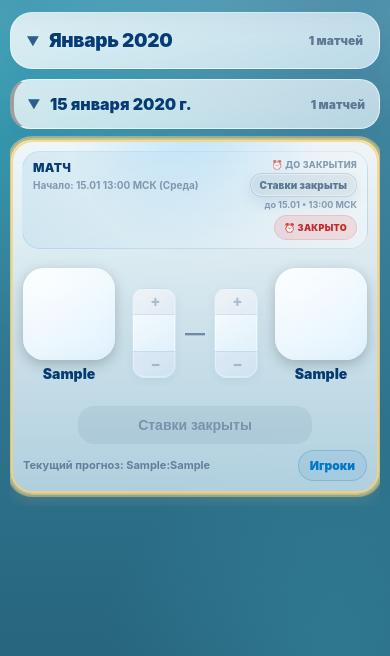
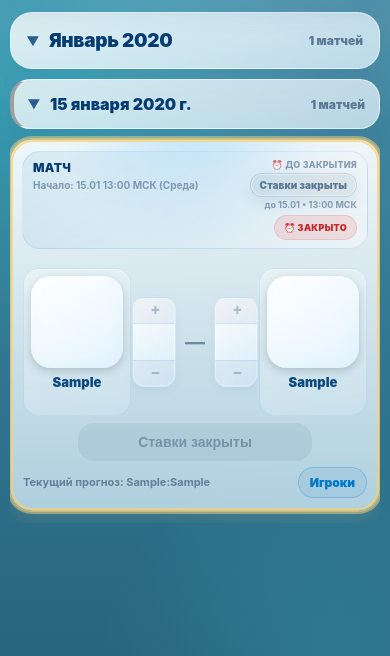
Before and after one commit to mmaximm2017-netizen/football-totalizator, a Flask app: page / in a window 390 px wide. Shown: the part 47-703 px from the top of the page. Run offline with Flask 3, Linux system fonts and the light colour scheme; a user stored in the database is signed in; a database or web service that is not in the repository returns one stand-in record (values such as "Sample title"); data that the repository does not hold is empty; parts of the project's set-up code (start-up, migrations or seed data) failed here and were passed over; some libraries are stand-ins or nearby versions.

Commit message:
Create unified team cards in match layout

```diff
--- a/templates/index.html
+++ b/templates/index.html
@@ -456,6 +456,13 @@
         display: grid;
         grid-template-rows: auto minmax(34px, auto);
         align-content: start;
+        align-items: start;
+        gap: 8px;
+        padding: 8px 8px 9px;
+        border-radius: 18px;
+        background: linear-gradient(160deg, rgba(255,255,255,0.38), rgba(226,244,255,0.26));
+        border: 1px solid rgba(0,119,200,0.09);
+        box-shadow: inset 0 1px 0 rgba(255,255,255,0.34);
     }
 
     .match-card-v2:not(.finished) .teams-center > .team-v2:first-child {
@@ -468,6 +475,12 @@
 
     .match-card-v2:not(.finished) .teams-center > .team-v2 > .team-logo-v2 {
         justify-self: center;
+        width: 108px;
+        height: 108px;
+        border-radius: 22px;
+        box-shadow:
+            0 3px 10px rgba(0,0,0,0.18),
+            inset 0 1px 0 rgba(255,255,255,0.12);
     }
 
 .team-logo-v2 {
@@ -524,6 +537,10 @@
         min-height: calc(1.18em * 2);
         max-height: calc(1.18em * 2);
         align-self: stretch;
+        max-width: 112px;
+        font-size: 15px;
+        font-weight: 900;
+        color: #0a4a7f;
     }
 
     .vs-badge {
@@ -1164,11 +1181,28 @@
 
         .match-card-v2:not(.finished) .team-v2 {
             grid-template-rows: auto minmax(32px, auto);
+            gap: 7px;
+            padding: 7px 7px 8px;
+            border-radius: 16px;
         }
 
         .match-card-v2:not(.finished) .team-name-v2 {
             min-height: calc(1.18em * 2);
             max-height: calc(1.18em * 2);
+            max-width: 98px;
+            font-size: 13px;
+        }
+
+        .match-card-v2:not(.finished) .teams-center > .team-v2 > .team-logo-v2 {
+            width: 92px;
+            height: 92px;
+            border-radius: 20px;
+        }
+
+        .match-card-v2:not(.finished) .teams-center > .team-v2 > .team-logo-v2 img,
+        .match-card-v2:not(.finished) .teams-center > .team-v2 > .team-logo-v2 .flag-icon {
+            width: 70px !important;
+            height: 70px !important;
         }
 
         .vs-badge {
```
